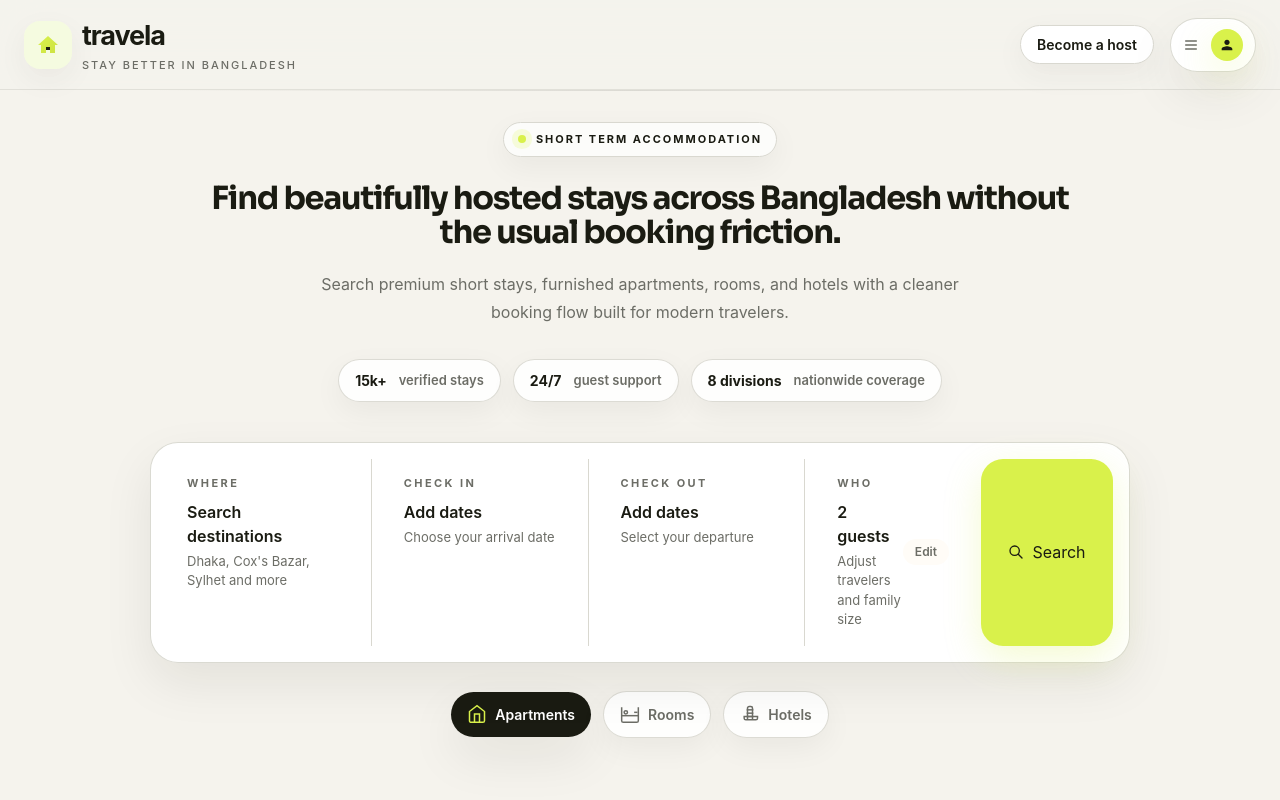
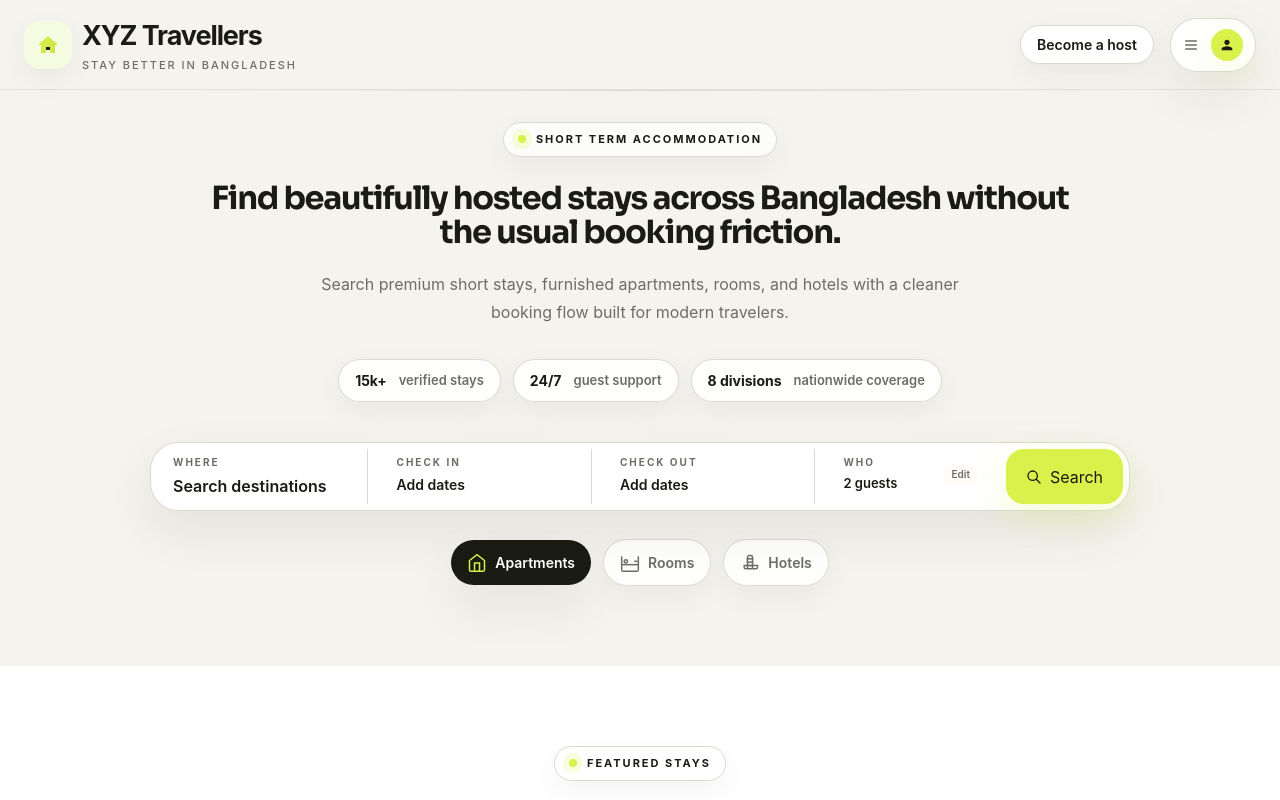
Before and after one commit to Progressive-Byte/xyz_travellers_frontend, a Next.js app: page / in a window 1280 px wide. Shown: the top 800 px of the page. Built offline with nearby package versions, Linux system fonts and the light colour scheme.

Commit message:
rebrand to XYZ Travellers and polish homepage UI

```diff
--- a/app/globals.css
+++ b/app/globals.css
@@ -44,6 +44,7 @@ body {
 
 a {
   text-decoration: none;
+  cursor: pointer;
 }
 
 button,
@@ -51,6 +52,35 @@ input,
 select,
 textarea {
   font: inherit;
+}
+
+button,
+[role="button"],
+summary,
+select,
+input[type="button"],
+input[type="submit"],
+input[type="reset"],
+input[type="checkbox"],
+input[type="radio"] {
+  cursor: pointer;
+}
+
+button:disabled,
+input:disabled,
+select:disabled,
+textarea:disabled {
+  cursor: not-allowed;
+}
+
+input[type="text"],
+input[type="email"],
+input[type="search"],
+input[type="password"],
+input[type="tel"],
+input[type="url"],
+textarea {
+  cursor: text;
 }
 
 .section-shell {
@@ -199,6 +229,13 @@ textarea {
   transition: all 0.15s ease;
 }
 
+.react-datepicker__day,
+.react-datepicker__navigation,
+.react-datepicker__month-read-view--down-arrow,
+.react-datepicker__year-read-view--down-arrow {
+  cursor: pointer;
+}
+
 .react-datepicker__day:hover:not(.react-datepicker__day--disabled):not(.react-datepicker__day--selected) {
   background-color: var(--color-surface-muted);
 }
--- a/app/page.tsx
+++ b/app/page.tsx
@@ -3,7 +3,7 @@ import { Footer } from "@/components/layout/Footer";
 import { Hero } from "@/sections/Hero";
 import { Listings } from "@/sections/Listings";
 import { WhyChooseUs } from "@/sections/WhyChooseUs";
-import { AboutTravela } from "@/sections/AboutTravela";
+import { AboutXYZTravellers } from "@/sections/AboutXYZTravellers";
 import { Blogs } from "@/sections/Blogs";
 
 export default function Home() {
@@ -14,7 +14,7 @@ export default function Home() {
         <Hero />
         <Listings />
         <WhyChooseUs />
-        <AboutTravela />
+        <AboutXYZTravellers />
         <Blogs />
       </main>
       <Footer />
--- a/components/layout/Footer.tsx
+++ b/components/layout/Footer.tsx
@@ -37,13 +37,13 @@ export const Footer: React.FC = () => {
           <div className="flex flex-col gap-8 border-b border-footer-border pb-8 lg:flex-row lg:items-end lg:justify-between">
             <div className="max-w-2xl">
               <div className="inline-flex items-center gap-2 rounded-full border border-footer-border bg-white/6 px-3 py-1 text-[11px] font-semibold uppercase tracking-[0.24em] text-primary">
-                Stay Better With Travela
+                Stay Better With XYZ Travellers
               </div>
               <h2 className="mt-4 font-sora text-3xl font-bold leading-tight text-footer-text md:text-[42px]">
                 Find the right stay faster, book with confidence, and travel lighter.
               </h2>
               <p className="mt-4 max-w-xl text-[15px] leading-7 text-footer-text-muted">
-                From short city breaks to longer stays, Travela helps guests discover
+                From short city breaks to longer stays, XYZ Travellers helps guests discover
                 verified spaces across Bangladesh with a cleaner booking experience.
               </p>
               <div className="mt-5 flex flex-wrap gap-2.5 text-[12px] font-medium text-footer-text">
@@ -92,7 +92,7 @@ export const Footer: React.FC = () => {
                   <path d="M10 14H14V17H10V14Z" fill="white" />
                 </svg>
                 <span className="font-sora text-[28px] font-bold tracking-tight text-footer-text">
-                  travela
+                  XYZ Travellers
                 </span>
               </Link>
 
@@ -103,13 +103,13 @@ export const Footer: React.FC = () => {
 
               <div className="mt-6 space-y-3 text-[14px] text-footer-text-muted">
                 <a
-                  href="mailto:hello@travela.com"
+                  href="mailto:hello@xyztravellers.com"
                   className="flex items-center gap-3 rounded-2xl border border-footer-border bg-white/5 px-4 py-3 transition-colors duration-200 hover:bg-white/8"
                 >
                   <span className="flex h-9 w-9 items-center justify-center rounded-full bg-white/8 text-primary">
                     @
                   </span>
-                  hello@travela.com
+                  hello@xyztravellers.com
                 </a>
                 <a
                   href="tel:+8801700000000"
@@ -145,7 +145,7 @@ export const Footer: React.FC = () => {
           </div>
 
           <div className="mt-10 flex flex-col gap-4 border-t border-footer-border pt-6 text-[13px] text-footer-text-muted md:flex-row md:items-center md:justify-between">
-            <p>© 2026 Travela. All rights reserved.</p>
+            <p>© 2026 XYZ Travellers. All rights reserved.</p>
             <div className="flex flex-wrap items-center gap-5">
               <Link href="/privacy" className="transition-colors duration-200 hover:text-primary">
                 Privacy Policy
--- a/components/layout/Navbar.tsx
+++ b/components/layout/Navbar.tsx
@@ -7,7 +7,7 @@ const menuItems = [
   { label: "Log in or sign up", href: "/login", emphasis: true },
   { label: "Earn by Hosting", href: "/host" },
   { label: "Help Center", href: "/help" },
-  { label: "About Travela", href: "/about" },
+  { label: "About XYZ Travellers", href: "/about" },
 ];
 
 export const Navbar: React.FC = () => {
@@ -49,7 +49,7 @@ export const Navbar: React.FC = () => {
 
               <span className="min-w-0">
                 <span className="block font-sora text-[27px] font-bold tracking-[-0.04em] text-text-primary">
-                  travela
+                  XYZ Travellers
                 </span>
                 <span className="hidden text-[11px] font-medium tracking-[0.18em] text-text-secondary md:block">
                   STAY BETTER IN BANGLADESH
--- a/sections/AboutTravela.tsx
+++ b/sections/AboutXYZTravellers.tsx
@@ -16,28 +16,28 @@ const extraSections = [
   {
     title: "Built for real travel needs in Bangladesh",
     text:
-      "Travela connects guests with furnished rooms, apartments, hotels, resorts, and villas across all eight divisions. Whether the stay is for work, family visits, hospital support, events, or short holidays, the platform is designed to make discovery and booking feel faster and less stressful.",
+      "XYZ Travellers connects guests with furnished rooms, apartments, hotels, resorts, and villas across all eight divisions. Whether the stay is for work, family visits, hospital support, events, or short holidays, the platform is designed to make discovery and booking feel faster and less stressful.",
   },
   {
     title: "A better path for hosts, too",
     text:
-      "Property owners can turn furnished spaces into dependable income with less operational friction. Travela helps hosts present their listings more clearly, attract the right guests, and manage short-term demand with greater confidence.",
+      "Property owners can turn furnished spaces into dependable income with less operational friction. XYZ Travellers helps hosts present their listings more clearly, attract the right guests, and manage short-term demand with greater confidence.",
   },
 ];
 
-export const AboutTravela: React.FC = () => {
+export const AboutXYZTravellers: React.FC = () => {
   const [isExpanded, setIsExpanded] = useState(false);
 
   return (
     <section className="bg-card py-16 md:py-20">
       <div className="mx-auto max-w-7xl px-6">
         <div className="mx-auto max-w-3xl text-center">
-          <span className="section-badge">About Travela</span>
+          <span className="section-badge">About XYZ Travellers</span>
           <h2 className="section-heading mt-6">
             Bangladesh&apos;s short stay platform for guests who want more clarity and comfort
           </h2>
           <p className="section-subtitle mx-auto mt-5">
-            Travela helps people find furnished short term accommodation with a
+            XYZ Travellers helps people find furnished short term accommodation with a
             cleaner, more reliable booking experience built around trust.
           </p>
           <div className="section-divider mx-auto mt-6" />
@@ -46,7 +46,7 @@ export const AboutTravela: React.FC = () => {
         <div className="mt-12 grid gap-8 lg:grid-cols-[1.05fr_0.95fr]">
           <div className="surface-card-strong rounded-panel p-6 md:p-8">
             <p className="text-[16px] leading-8 text-text-primary">
-              Travela is a Bangladesh-focused accommodation platform connecting guests
+              XYZ Travellers is a Bangladesh-focused accommodation platform connecting guests
               with verified furnished rooms, apartments, hotels, resorts, and villas.
               It is designed for people who need short stays that feel easier to search,
               easier to trust, and easier to book.
@@ -82,7 +82,7 @@ export const AboutTravela: React.FC = () => {
             <div className="relative h-full min-h-[420px]">
               <Image
                 src={aboutImage}
-                alt="Travela short term accommodation room"
+                alt="XYZ Travellers short term accommodation room"
                 fill
                 className="object-cover"
               />
@@ -127,7 +127,7 @@ export const AboutTravela: React.FC = () => {
                 Book your next stay or start hosting today
               </h3>
               <p className="mt-3 max-w-4xl text-[15px] leading-8 text-text-secondary">
-                Travela is built to make short term accommodation feel simpler for both
+                XYZ Travellers is built to make short term accommodation feel simpler for both
                 sides of the marketplace, helping guests find quality stays while helping
                 hosts present their spaces with more confidence.
               </p>
--- a/sections/Blogs.tsx
+++ b/sections/Blogs.tsx
@@ -10,7 +10,7 @@ const blogs = [
     title: "Top 10 Tourist Places in Dhaka With a First-Time Visitor's Guide",
     excerpt:
       "A practical starting point for travelers who want culture, landmarks, and city energy without missing the essentials.",
-    author: "Travela Team",
+    author: "XYZ Travellers Team",
     date: "Oct 09, 2025",
     readTime: "8 min read",
     image:
@@ -21,7 +21,7 @@ const blogs = [
     title: "Top 5 Side Hustles in Bangladesh You Can Start Today",
     excerpt:
       "A more grounded look at flexible income ideas for young professionals, students, and aspiring hosts who want smarter earning options.",
-    author: "Travela Team",
+    author: "XYZ Travellers Team",
     date: "Oct 08, 2025",
     readTime: "6 min read",
     image:
@@ -34,7 +34,7 @@ export const Blogs: React.FC = () => {
     <section className="section-shell bg-background py-16 md:py-20">
       <div className="mx-auto max-w-7xl px-6">
         <div className="mx-auto max-w-3xl text-center">
-          <span className="section-badge">Travela Blogs</span>
+          <span className="section-badge">XYZ Travellers Blogs</span>
           <h2 className="section-heading mt-6">Stories, practical guides, and smarter ways to stay</h2>
           <p className="section-subtitle mx-auto mt-5">
             Read travel ideas, hosting insights, and helpful recommendations curated
--- a/sections/Hero.tsx
+++ b/sections/Hero.tsx
@@ -60,21 +60,19 @@ type DateInputButtonProps = {
   value?: string;
   onClick?: () => void;
   label: string;
-  hint: string;
 };
 
 const DateInputButton = React.forwardRef<HTMLButtonElement, DateInputButtonProps>(
-  ({ value, onClick, label, hint }, ref) => (
+  ({ value, onClick, label }, ref) => (
     <button
       ref={ref}
       type="button"
       onClick={onClick}
-      className="mt-2 w-full text-left outline-none focus:outline-none focus-visible:outline-none"
+      className="mt-1 w-full text-left outline-none focus:outline-none focus-visible:outline-none"
     >
-      <span className="block text-[16px] font-semibold text-text-primary">
+      <span className="block text-[14px] font-semibold text-text-primary">
         {value || label}
       </span>
-      <span className="mt-1 block text-[13px] text-text-secondary">{hint}</span>
     </button>
   ),
 );
@@ -83,6 +81,7 @@ DateInputButton.displayName = "DateInputButton";
 
 export const Hero: React.FC = () => {
   const [activeCategory, setActiveCategory] = useState("Apartments");
+  const [destination, setDestination] = useState("");
   const [checkInDate, setCheckInDate] = useState<Date | null>(null);
   const [checkOutDate, setCheckOutDate] = useState<Date | null>(null);
   const [adults, setAdults] = useState(2);
@@ -164,24 +163,25 @@ export const Hero: React.FC = () => {
         </div>
 
         <div className="relative z-30 mx-auto mt-10 flex w-full max-w-[980px] justify-center">
-          <div className="surface-card-strong w-full rounded-[30px] p-3 md:p-4">
+          <div className="surface-card-strong w-full rounded-[26px] p-1.5">
             <div className="flex flex-col gap-3 lg:flex-row lg:items-stretch">
-              <div className="flex-1 rounded-[24px] px-5 py-4 transition-colors duration-200 hover:bg-surface">
-                <p className="text-[11px] font-bold uppercase tracking-[0.22em] text-text-secondary">
+              <div className="flex-1 rounded-[18px] px-4 py-1.5 transition-colors duration-200 hover:bg-surface">
+                <p className="text-[10px] font-bold uppercase tracking-[0.2em] text-text-secondary">
                   Where
                 </p>
-                <p className="mt-2 text-[16px] font-semibold text-text-primary">
-                  Search destinations
-                </p>
-                <p className="mt-1 text-[13px] text-text-secondary">
-                  Dhaka, Cox&apos;s Bazar, Sylhet and more
-                </p>
+                <input
+                  type="text"
+                  value={destination}
+                  onChange={(event) => setDestination(event.target.value)}
+                  placeholder="Search destinations"
+                  className="mt-1 w-full bg-transparent text-[1px] font-semibold text-text-primary outline-none placeholder:font-semibold placeholder:text-text-primary"
+                />
               </div>
 
               <div className="hidden h-auto w-px bg-border lg:block" />
 
-              <div className="flex-1 rounded-[24px] px-5 py-4 transition-colors duration-200 hover:bg-surface">
-                <p className="text-[11px] font-bold uppercase tracking-[0.22em] text-text-secondary">
+              <div className="flex-1 rounded-[18px] px-4 py-1.5 transition-colors duration-200 hover:bg-surface">
+                <p className="text-[10px] font-bold uppercase tracking-[0.2em] text-text-secondary">
                   Check in
                 </p>
                 <DatePicker
@@ -193,18 +193,15 @@ export const Hero: React.FC = () => {
                   minDate={new Date()}
                   placeholderText="Add dates"
                   customInput={
-                    <DateInputButton
-                      label="Add dates"
-                      hint="Choose your arrival date"
-                    />
+                    <DateInputButton label="Add dates" />
                   }
                 />
               </div>
 
               <div className="hidden h-auto w-px bg-border lg:block" />
 
-              <div className="flex-1 rounded-[24px] px-5 py-4 transition-colors duration-200 hover:bg-surface">
-                <p className="text-[11px] font-bold uppercase tracking-[0.22em] text-text-secondary">
+              <div className="flex-1 rounded-[18px] px-4 py-1.5 transition-colors duration-200 hover:bg-surface">
+                <p className="text-[10px] font-bold uppercase tracking-[0.2em] text-text-secondary">
                   Check out
                 </p>
                 <DatePicker
@@ -216,10 +213,7 @@ export const Hero: React.FC = () => {
                   minDate={checkInDate || new Date()}
                   placeholderText="Add dates"
                   customInput={
-                    <DateInputButton
-                      label="Add dates"
-                      hint="Select your departure"
-                    />
+                    <DateInputButton label="Add dates" />
                   }
                 />
               </div>
@@ -230,21 +224,18 @@ export const Hero: React.FC = () => {
                 <button
                   type="button"
                   onClick={() => setShowGuestDropdown((open) => !open)}
-                  className="flex w-full items-center justify-between rounded-[24px] px-5 py-4 text-left outline-none transition-colors duration-200 hover:bg-surface focus:outline-none focus-visible:outline-none"
+                  className="flex w-full items-center justify-between rounded-[18px] px-4 py-1.5 text-left outline-none transition-colors duration-200 hover:bg-surface focus:outline-none focus-visible:outline-none"
                 >
                   <span>
-                    <span className="block text-[11px] font-bold uppercase tracking-[0.22em] text-text-secondary">
+                    <span className="block text-[10px] font-bold uppercase tracking-[0.2em] text-text-secondary">
                       Who
                     </span>
-                    <span className="mt-2 block text-[16px] font-semibold text-text-primary">
+                    <span className="mt-1 block text-[13px] font-semibold text-text-primary">
                       {totalGuests} {totalGuests === 1 ? "guest" : "guests"}
                       {infants > 0 ? `, ${infants} infant${infants > 1 ? "s" : ""}` : ""}
                     </span>
-                    <span className="mt-1 block text-[13px] text-text-secondary">
-                      Adjust travelers and family size
-                    </span>
                   </span>
-                  <span className="rounded-full bg-surface px-3 py-1 text-[12px] font-semibold text-text-secondary">
+                  <span className="rounded-full bg-surface px-2 py-0.5 text-[10px] font-semibold text-text-secondary">
                     Edit
                   </span>
                 </button>
@@ -320,7 +311,7 @@ export const Hero: React.FC = () => {
 
               <button
                 type="button"
-                className="flex items-center justify-center gap-2 rounded-[22px] bg-primary px-6 py-4 text-[15px] font-semibold text-text-primary shadow-glow outline-none transition-all duration-200 hover:-translate-y-0.5 hover:bg-primary-hover focus:outline-none focus-visible:outline-none lg:min-w-[132px]"
+                className="flex items-center justify-center gap-2 rounded-[18px] bg-primary px-5 py-1.5 text-[13px] font-semibold text-text-primary shadow-glow outline-none transition-all duration-200 hover:-translate-y-0.5 hover:bg-primary-hover focus:outline-none focus-visible:outline-none lg:min-w-[112px]"
               >
                 <svg className="h-4 w-4" fill="none" stroke="currentColor" viewBox="0 0 24 24">
                   <path
--- a/sections/WhyChooseUs.tsx
+++ b/sections/WhyChooseUs.tsx
@@ -33,7 +33,7 @@ const features = [
     id: "03",
     title: "Search, book, and host in one smoother flow",
     description:
-      "Travela simplifies the full journey with a lighter interface, better filtering, and clearer calls to action for both booking and hosting.",
+      "XYZ Travellers simplifies the full journey with a lighter interface, better filtering, and clearer calls to action for both booking and hosting.",
     icon: (
       <svg className="h-5 w-5" viewBox="0 0 24 24" fill="none" stroke="currentColor" strokeWidth="1.9">
         <rect x="3" y="4" width="18" height="17" rx="2" />
@@ -62,7 +62,7 @@ export const WhyChooseUs: React.FC = () => {
     <section className="section-shell bg-background py-16 md:py-20">
       <div className="mx-auto max-w-7xl px-6">
         <div className="mx-auto max-w-3xl text-center">
-          <span className="section-badge">Why Travela</span>
+          <span className="section-badge">Why XYZ Travellers</span>
           <h2 className="section-heading mt-6">A booking experience designed to feel calmer and more trustworthy</h2>
           <p className="section-subtitle mx-auto mt-5">
             We focus on the details that make short stays feel easier: verified
--- a/tasks/lessons.md
+++ b/tasks/lessons.md
@@ -26,3 +26,18 @@
 - Do not hide `react-datepicker` custom inputs with `className="hidden"` when using `customInput`; it can remove the visible trigger and break open/click behavior.
 - When redesigning the Hero search bar, preserve enough layout space for the guest dropdown so it does not visually overlap the category row in a broken way.
 - Avoid leaving browser-default focus outlines on custom pill/segment buttons inside the Hero search bar; use intentional focus styling instead.
+- Keep Hero search helper copy short enough to stay on one line when possible; wrapped helper text makes the whole bar feel too tall and heavy.
+- Trim Hero segment vertical padding carefully; small padding increases compound quickly across the full search bar.
+- For this project, the Hero search bar should favor a compact desktop height; default to smaller segment paddings and tighter helper text unless the user explicitly asks for a roomier style.
+- When the user says the Hero search bar is still too tall, reduce both shell padding and type scale together; trimming only one of them is usually not enough.
+- For a truly compact hero bar in this project, remove secondary/helper lines entirely instead of trying to preserve them at tiny sizes.
+
+## Brand Notes
+
+- The main brand name for this project is `XYZ Travellers`; replace any old brand-name occurrences with that canonical name in UI text, metadata, docs, and obvious code references.
+
+## Interaction Notes
+
+- In the Hero search bar, `Where` must remain a real text input. `Search destinations` is placeholder text, not static copy.
+- During UI polish passes, explicitly verify cursor behavior on interactive elements; clickable controls should show a pointer, while true text-entry fields should keep the text cursor.
+- In this Hero search bar, the `Search destinations` placeholder should use the same black text tone as the other search values instead of a faded placeholder color.
```
Also changed, not shown: tasks/todo.md (+1 -1 lines), 1 other file (tests, documents, lock files or other folders).
